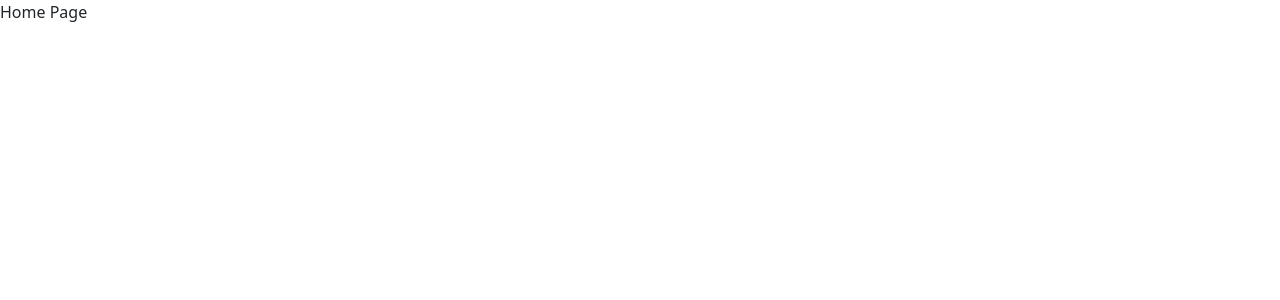
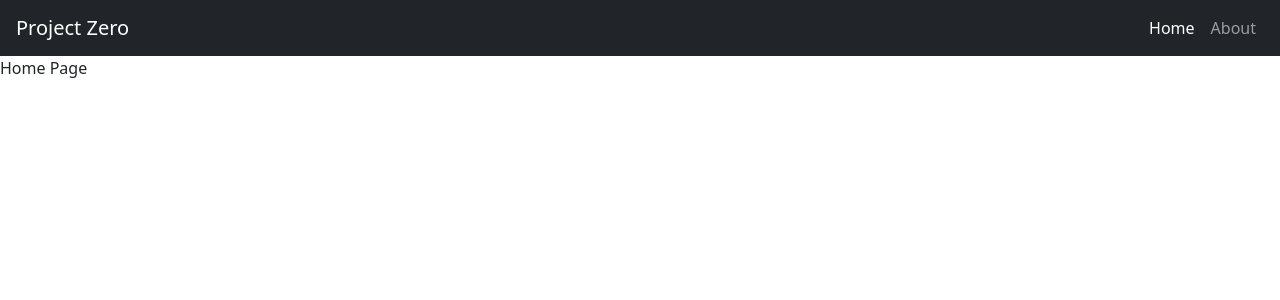
Before and after one commit to juliobrazao/basic-viewer-lab, a React (Create React App) app: page / in a window 1280 px wide. Shown: the top 300 px of the page. Built offline with nearby package versions, Linux system fonts and the light colour scheme.

Commit message:
Routing assets

```diff
--- /dev/null
+++ b/src/components/Header.tsx
@@ -0,0 +1,43 @@
+export type MenuItem = {
+  title: string;
+  url: string;
+  isActive: boolean;
+};
+
+interface HeaderProps {
+  title: string;
+  menuItems: MenuItem[];
+}
+
+export default function Header({ title, menuItems }: HeaderProps) {
+  return (
+    <nav className="navbar navbar-expand-sm navbar-dark bg-dark px-3 outline-0">
+      <a className="navbar-brand" href="#">
+        {title}
+      </a>
+      <button
+        className="navbar-toggler d-lg-none"
+        type="button"
+        data-bs-toggle="collapse"
+        data-bs-target="#collapsibleNavId"
+      ></button>
+      <div className="collapse navbar-collapse" id="collapsibleNavId">
+        <div className="navbar-nav me-auto mt-2 mt-lg-0"></div>
+        <div className="navbar-nav d-flex my-2 my-lg-0">
+          {menuItems.map(({ title, url, isActive }: MenuItem) => (
+            <li className="nav-item">
+              <a
+                className={`nav-link ${isActive ? 'active' : ''}`}
+                href={url}
+                aria-current="page"
+              >
+                {title}
+                <span className="visually-hidden">(current)</span>
+              </a>
+            </li>
+          ))}
+        </div>
+      </div>
+    </nav>
+  );
+}
--- /dev/null
+++ b/src/components/Layout.tsx
@@ -0,0 +1,25 @@
+import { Outlet } from 'react-router';
+import Header, { MenuItem } from './Header';
+
+export default function Layout() {
+  const title = 'Project Zero';
+  const menuItems: MenuItem[] = [
+    {
+      title: 'Home',
+      url: '/',
+      isActive: true,
+    },
+    {
+      title: 'About',
+      url: '/about',
+      isActive: false,
+    },
+  ];
+
+  return (
+    <>
+      <Header title={title} menuItems={menuItems} />
+      <Outlet />
+    </>
+  );
+}
--- a/src/router.tsx
+++ b/src/router.tsx
@@ -1,14 +1,21 @@
 import { createBrowserRouter } from 'react-router';
 import Home from '@/pages/Home';
 import NotFound from '@/pages/NotFound';
+import Layout from './components/Layout';
 
 export const router = createBrowserRouter([
   {
     path: '/',
-    element: <Home />,
-  },
-  {
-    path: '*',
-    element: <NotFound />,
+    element: <Layout />,
+    children: [
+      {
+        index: true,
+        element: <Home />,
+      },
+      {
+        path: '*',
+        element: <NotFound />,
+      },
+    ],
   },
 ]);
```
Also changed, not shown: src/contexts/Menu.context.tsx (added, +13 -0 lines).
